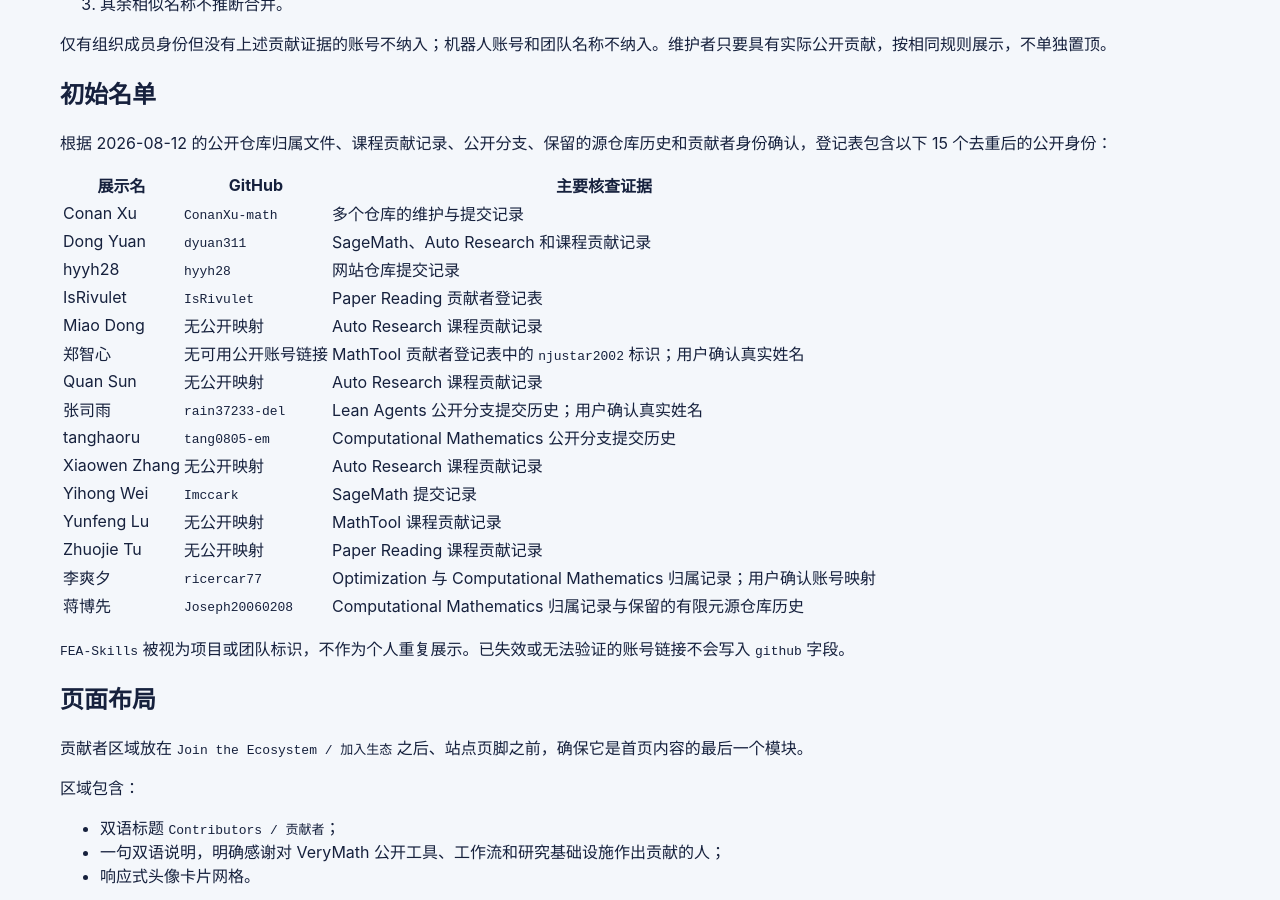
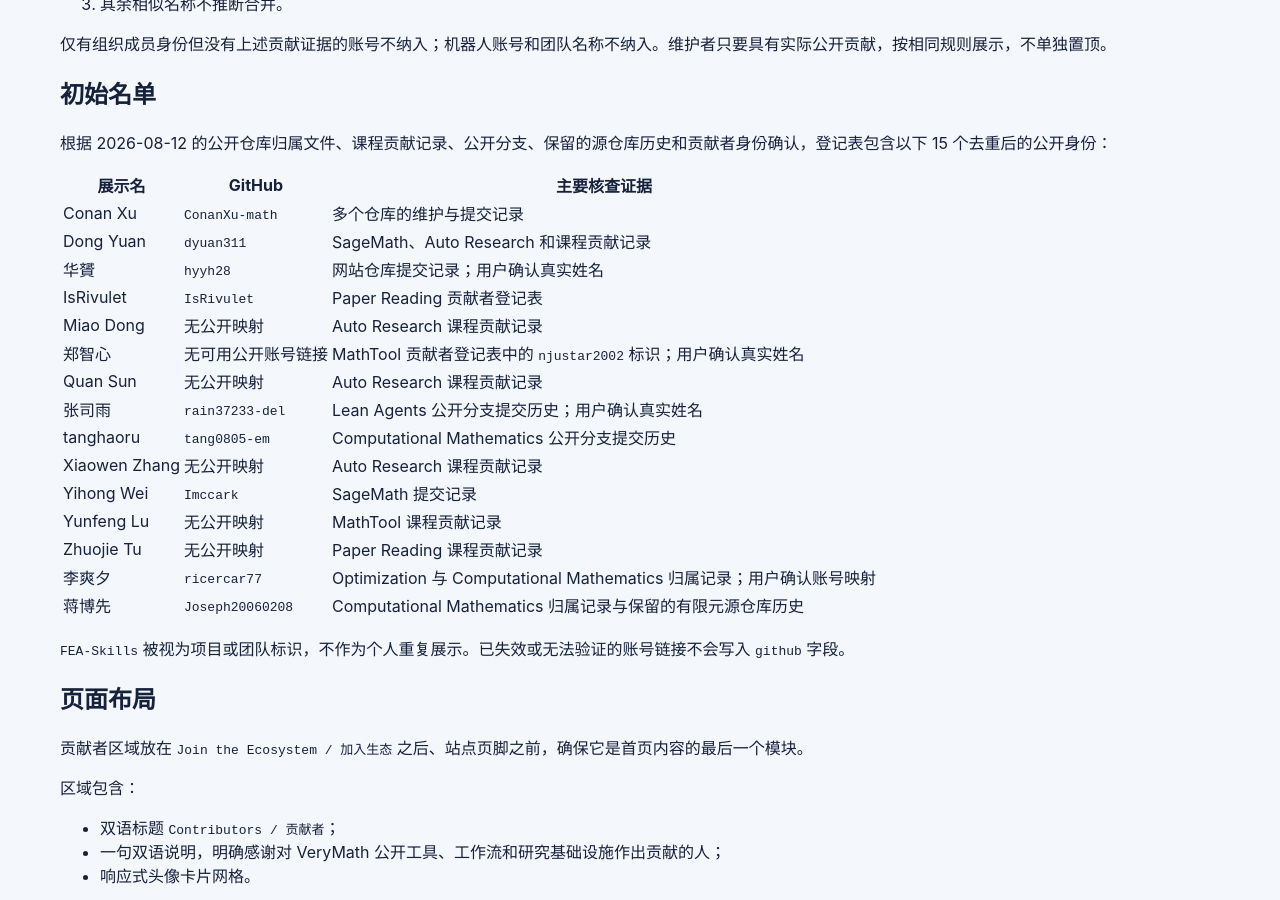
Before and after one commit to VeryMath/verymath.github.io, a Jekyll site: the page built from docs/superpowers/specs/2026-08-12-contributors-section-design.md, in a window 1280 px wide and 900 px high, scrolled down 1073 px. Built offline with Jekyll 4.4.1, drawn with Linux system fonts in a browser that asks for light colours; our own code applies the rules of GitHub Pages for plain Markdown files.

Commit message:
fix: identify Hua Yun contributor

```diff
--- a/_data/contributors.json
+++ b/_data/contributors.json
@@ -15,9 +15,9 @@
     ]
   },
   {
-    "name": "hyyh28",
+    "name": "华贇",
     "github": "hyyh28",
-    "initial": "H",
+    "initial": "华",
     "evidence": ["https://github.com/VeryMath/verymath.github.io/commits/main/?author=hyyh28"]
   },
   {
--- a/docs/superpowers/specs/2026-08-12-contributors-section-design.md
+++ b/docs/superpowers/specs/2026-08-12-contributors-section-design.md
@@ -52,7 +52,7 @@
 | --- | --- | --- |
 | Conan Xu | `ConanXu-math` | 多个仓库的维护与提交记录 |
 | Dong Yuan | `dyuan311` | SageMath、Auto Research 和课程贡献记录 |
-| hyyh28 | `hyyh28` | 网站仓库提交记录 |
+| 华贇 | `hyyh28` | 网站仓库提交记录；用户确认真实姓名 |
 | IsRivulet | `IsRivulet` | Paper Reading 贡献者登记表 |
 | Miao Dong | 无公开映射 | Auto Research 课程贡献记录 |
 | 郑智心 | 无可用公开账号链接 | MathTool 贡献者登记表中的 `njustar2002` 标识；用户确认真实姓名 |
```
Also changed, not shown: docs/superpowers/plans/2026-08-12-contributors-section.md (+1 -1 lines), tests/test_contributors.py (+11 -2 lines).
